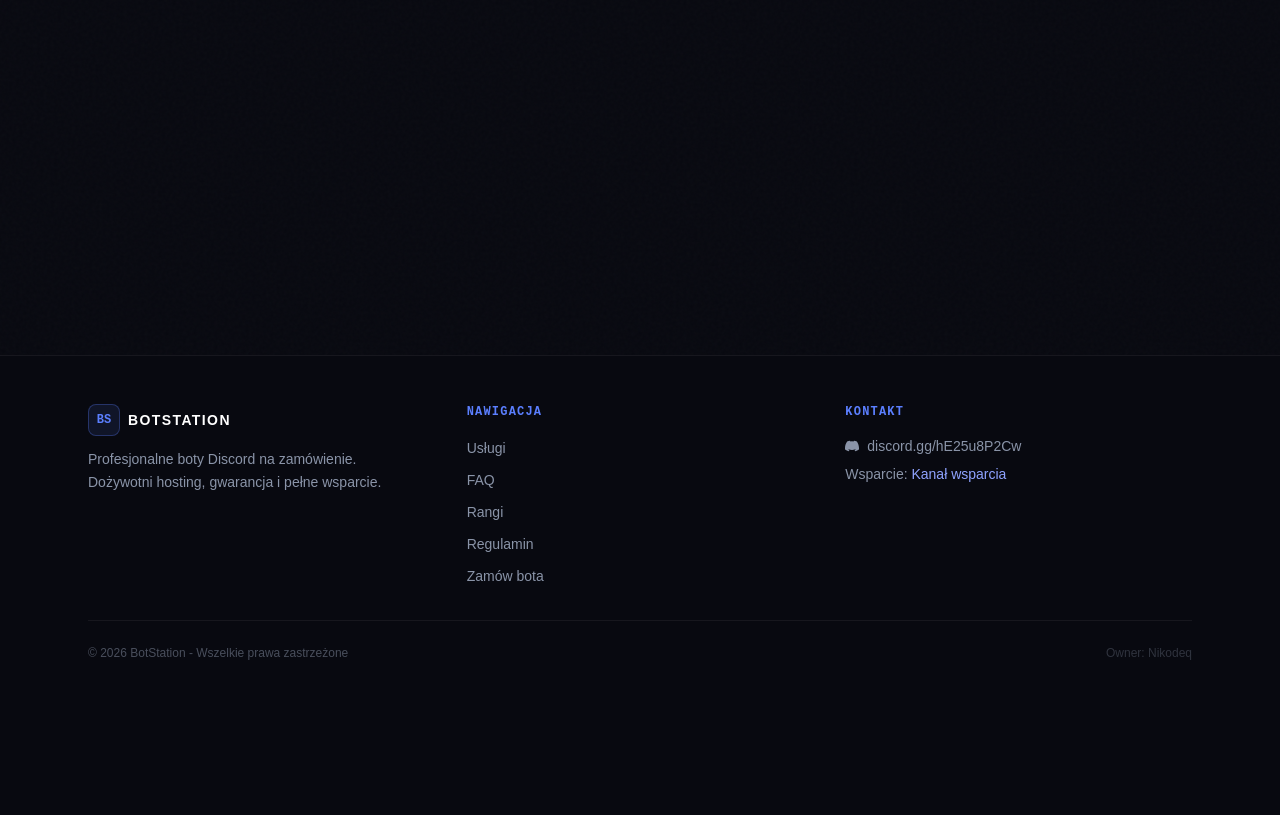
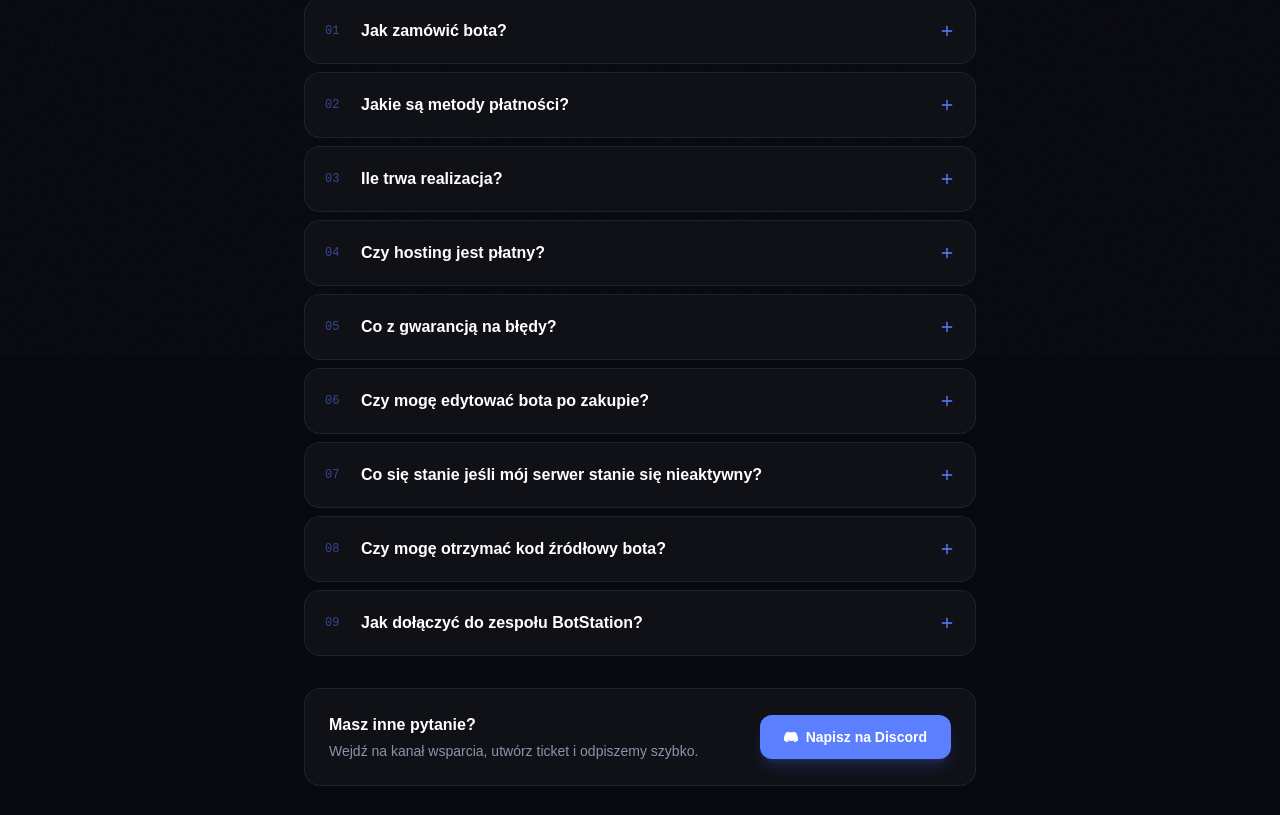
Before and after one commit to Nikodeq654/BotStation-v2, a Next.js app: page /faq in a window 1280 px wide. Before the commit this address had no page. Shown: the part 445-1260 px from the top of the page. Before the commit the page ends 1154 px from the top, so only its background shows below. Built offline with nearby package versions, Linux system fonts and the light colour scheme.

Commit message:
Create page.tsx

```diff
--- /dev/null
+++ b/app/faq/page.tsx
@@ -0,0 +1,85 @@
+'use client'
+import { useState } from 'react'
+import { Plus } from 'lucide-react'
+import PageHeader from '@/components/PageHeader'
+
+export default function FAQPage() {
+  const [open, setOpen] = useState<number | null>(null)
+
+  const faqs = [
+    { q: 'Jak zamówić bota?', a: 'Bota zamawiasz przez formularz na tej stronie - zakładka "Zamów bota" w menu. Wypełnij formularz, a odezwiemy się przez Discord lub email. W sprawie błędów lub pomocy technicznej wejdź na kanał wsparcia i utwórz ticket.' },
+    { q: 'Jakie są metody płatności?', a: 'Obsługujemy BLIK (Przelew na telefon), PayPal oraz Przelew tradycyjny. Standardowo płacisz dopiero po oddaniu gotowego projektu. Przy większych zleceniach wymagana jest zaliczka 50%.' },
+    { q: 'Ile trwa realizacja?', a: 'Czas zależy od skomplikowania projektu. Proste systemy dostarczamy zazwyczaj w 24-48 godzin. Przy większych zleceniach czas realizacji ustalamy indywidualnie po przesłaniu formularza.' },
+    { q: 'Czy hosting jest płatny?', a: 'Nie. Każdy zakupiony u nas bot otrzymuje darmowy hosting 24/7 na czas nieokreślony. Nie ma żadnych dodatkowych opłat miesięcznych ani abonamentowych. Płacisz raz za stworzenie bota - hosting jest w cenie na zawsze.' },
+    { q: 'Co z gwarancją na błędy?', a: 'Wszystkie projekty objęte są dożywotnią gwarancją. Jeśli w kodzie pojawi się błąd wynikający z naszej pracy, naprawiamy go całkowicie za darmo, bez limitu czasowego.' },
+    { q: 'Czy mogę edytować bota po zakupie?', a: 'Tak. Przez pierwsze 7 dni od oddania projektu wszelkie zmiany niewynikające z błędów są darmowe. Po tym terminie każda edycja logiki lub nowe moduły są wyceniane osobno.' },
+    { q: 'Co się stanie jeśli mój serwer stanie się nieaktywny?', a: 'Jeśli Twój serwer będzie nieaktywny przez ponad 30 dni, podejmiemy próbę kontaktu z 7-dniowym wyprzedzeniem. Reaktywacja jest zawsze możliwa i bezpłatna - wystarczy się odezwać.' },
+    { q: 'Czy mogę otrzymać kod źródłowy bota?', a: 'Tak, choć domyślnie kod pozostaje własnością wykonawcy na czas trwania hostingu. Przekazanie kodu jest możliwe - warunki ustalamy indywidualnie. W przypadku wyłączenia hostingu kod zawsze wysyłamy na email klienta.' },
+    { q: 'Jak dołączyć do zespołu BotStation?', a: 'Rekrutacja na stanowiska pomocnicze i developerskie ogłaszana jest na kanale ogłoszenia na serwerze Discord. Możesz też wysłać portfolio bezpośrednio do Ownera (Nikodeq).' },
+  ]
+
+  return (
+    <>
+      <PageHeader
+        label="Pytania i odpowiedzi"
+        title="FAQ"
+        description="Znajdziesz tu odpowiedzi na najczęstsze pytania naszych klientów. Jeśli czegoś brakuje - utwórz ticket na kanale wsparcia."
+      />
+
+      <div className="h-px bg-gradient-to-r from-transparent via-white/[0.07] to-transparent" />
+
+      <section className="py-20 px-4">
+        <div className="max-w-2xl mx-auto">
+          <div className="flex flex-col gap-2">
+            {faqs.map((faq, i) => (
+              <div
+                key={i}
+                className={`bg-bg2 border rounded-2xl overflow-hidden transition-all duration-200 ${open === i ? 'border-accent/25' : 'border-white/[0.07] hover:border-white/[0.12]'}`}
+              >
+                <button
+                  className="w-full flex items-center justify-between gap-4 p-5 text-left"
+                  onClick={() => setOpen(open === i ? null : i)}
+                >
+                  <div className="flex items-center gap-3">
+                    <span className="font-mono text-xs text-accent/50 w-6 flex-shrink-0">
+                      {String(i + 1).padStart(2, '0')}
+                    </span>
+                    <span className={`font-semibold text-sm sm:text-base transition-colors ${open === i ? 'text-accent2' : 'text-white'}`}>
+                      {faq.q}
+                    </span>
+                  </div>
+                  <Plus
+                    size={16}
+                    className={`flex-shrink-0 text-accent transition-transform duration-300 ${open === i ? 'rotate-45' : ''}`}
+                  />
+                </button>
+                <div className={`transition-all duration-300 overflow-hidden ${open === i ? 'max-h-64' : 'max-h-0'}`}>
+                  <p className="px-5 pb-5 text-sm text-silver2 leading-relaxed pl-14">
+                    {faq.a}
+                  </p>
+                </div>
+              </div>
+            ))}
+          </div>
+
+          {/* Still questions */}
+          <div className="mt-8 bg-bg2 border border-white/[0.07] rounded-2xl p-6 flex flex-col sm:flex-row items-start sm:items-center justify-between gap-4">
+            <div>
+              <h3 className="font-display font-bold text-white mb-1">Masz inne pytanie?</h3>
+              <p className="text-sm text-silver2">Wejdź na kanał wsparcia, utwórz ticket i odpiszemy szybko.</p>
+            </div>
+            <a
+              href="https://discord.com/channels/1494772280323080243/1501631817210531910"
+              target="_blank"
+              rel="noopener noreferrer"
+              className="flex-shrink-0 flex items-center gap-2 bg-accent hover:bg-accent2 text-white px-6 py-3 rounded-xl font-semibold text-sm transition-all hover:-translate-y-0.5 shadow-lg shadow-accent/20"
+            >
+              <svg width="14" height="14" fill="currentColor" viewBox="0 0 24 24"><path d="M20.317 4.37a19.791 19.791 0 00-4.885-1.515.074.074 0 00-.079.037c-.21.375-.444.864-.608 1.25a18.27 18.27 0 00-5.487 0 12.64 12.64 0 00-.617-1.25.077.077 0 00-.079-.037A19.736 19.736 0 003.677 4.37a.07.07 0 00-.032.027C.533 9.046-.32 13.58.099 18.057c.001.022.015.04.036.052a19.9 19.9 0 005.993 3.03.078.078 0 00.084-.028 14.09 14.09 0 001.226-1.994.076.076 0 00-.041-.106 13.107 13.107 0 01-1.872-.892.077.077 0 01-.008-.128 10.2 10.2 0 00.372-.292.074.074 0 01.077-.01c3.928 1.793 8.18 1.793 12.062 0a.074.074 0 01.078.01c.12.098.246.198.373.292a.077.077 0 01-.006.127 12.299 12.299 0 01-1.873.892.077.077 0 00-.041.107c.36.698.772 1.362 1.225 1.993a.076.076 0 00.084.028 19.839 19.839 0 006.002-3.03.077.077 0 00.036-.05c.5-5.177-.838-9.674-3.549-13.66a.061.061 0 00-.031-.03z"/></svg>
+              Napisz na Discord
+            </a>
+          </div>
+        </div>
+      </section>
+    </>
+  )
+}
```
